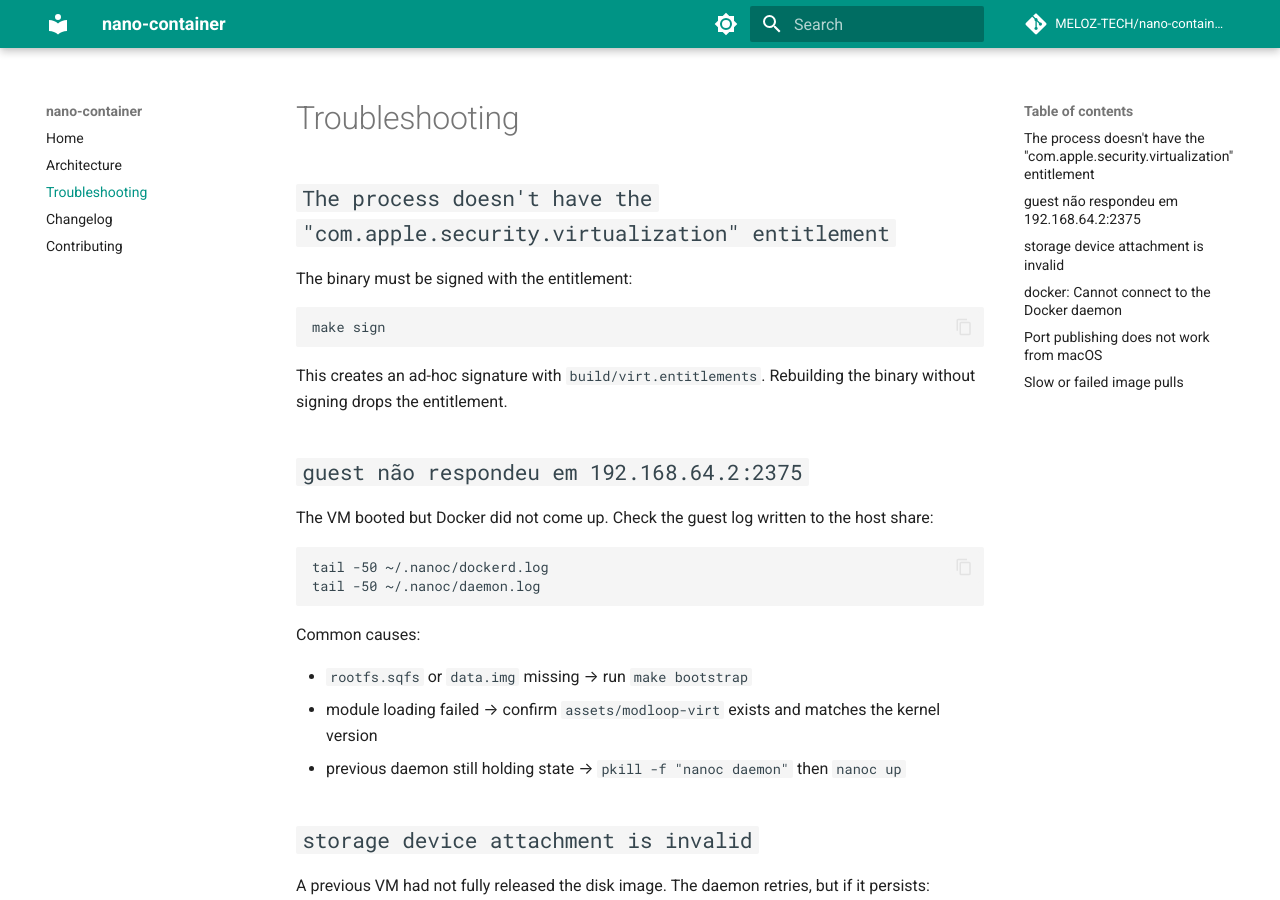
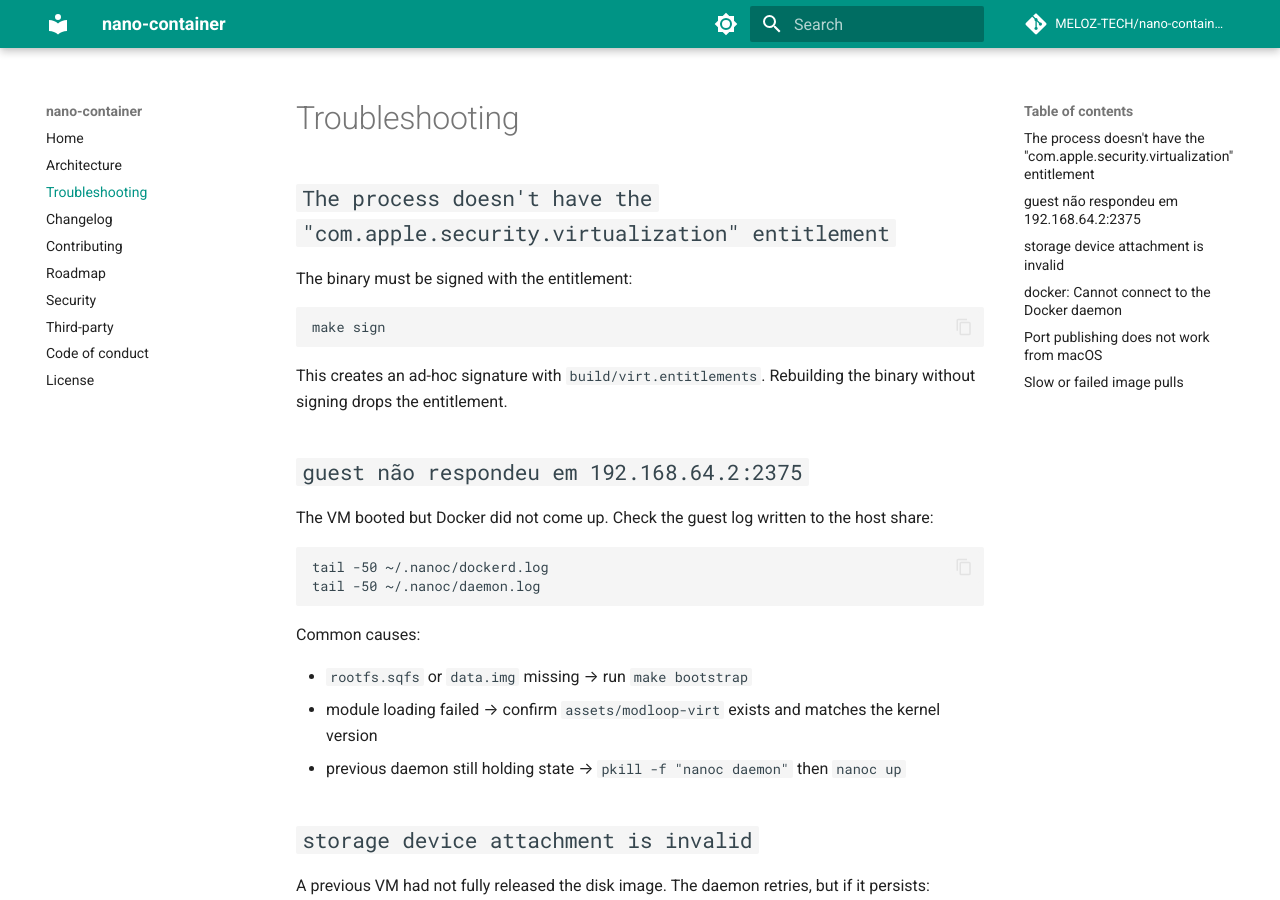
Before and after one commit to MELOZ-TECH/meloz-nano-cli, an MkDocs documentation site: the page built from docs/TROUBLESHOOTING.md, in a window 1280 px wide and 900 px high. Built offline with MkDocs 1.6.1 and Material for MkDocs 9.7.7, drawn with Linux system fonts in a browser that asks for light colours; comment, search, counter and statistics services are not loaded.

```diff
--- a/mkdocs.yml
+++ b/mkdocs.yml
@@ -30,6 +30,11 @@ nav:
   - Troubleshooting: TROUBLESHOOTING.md
   - Changelog: CHANGELOG.md
   - Contributing: CONTRIBUTING.md
+  - Roadmap: ROADMAP.md
+  - Security: SECURITY.md
+  - Third-party: THIRD_PARTY.md
+  - Code of conduct: CODE_OF_CONDUCT.md
+  - License: LICENSE
 
 markdown_extensions:
   - attr_list
```
Also changed, not shown: 1 other file.
